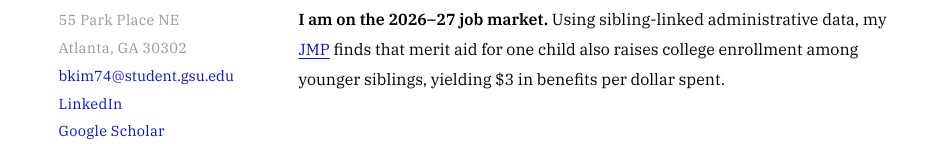
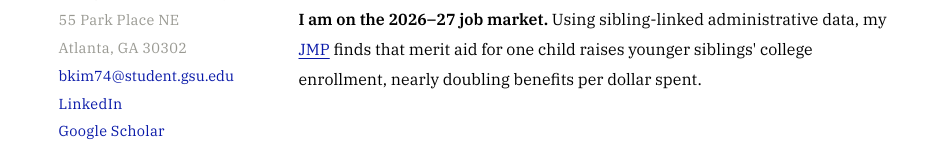
Before and after one commit to kbg6787/kbg6787.github.io, a plain HTML site: page index.html in a window 1280 px wide. Shown: the part 332-476 px from the top of the page, without its empty margins (156-1108 px from the left). Drawn offline with Linux system fonts and the light colour scheme.

Commit message:
Update index.html

```diff
--- a/index.html
+++ b/index.html
@@ -658,7 +658,7 @@
           <p class="bio">
             <strong>I am on the 2026&ndash;27 job market.</strong> Using sibling-linked administrative data, my
             <a class="jmp-link" href="https://kbg6787.github.io/cv/Sibling%20Spillovers%20-%20Public.pdf" target="_blank" rel="noopener">JMP</a>
-            finds that merit aid for one child also raises college enrollment among younger siblings, yielding $3 in benefits per dollar spent.
+            finds that merit aid for one child raises younger siblings' college enrollment, nearly doubling benefits per dollar spent.
           </p>
 
         </div>
```
